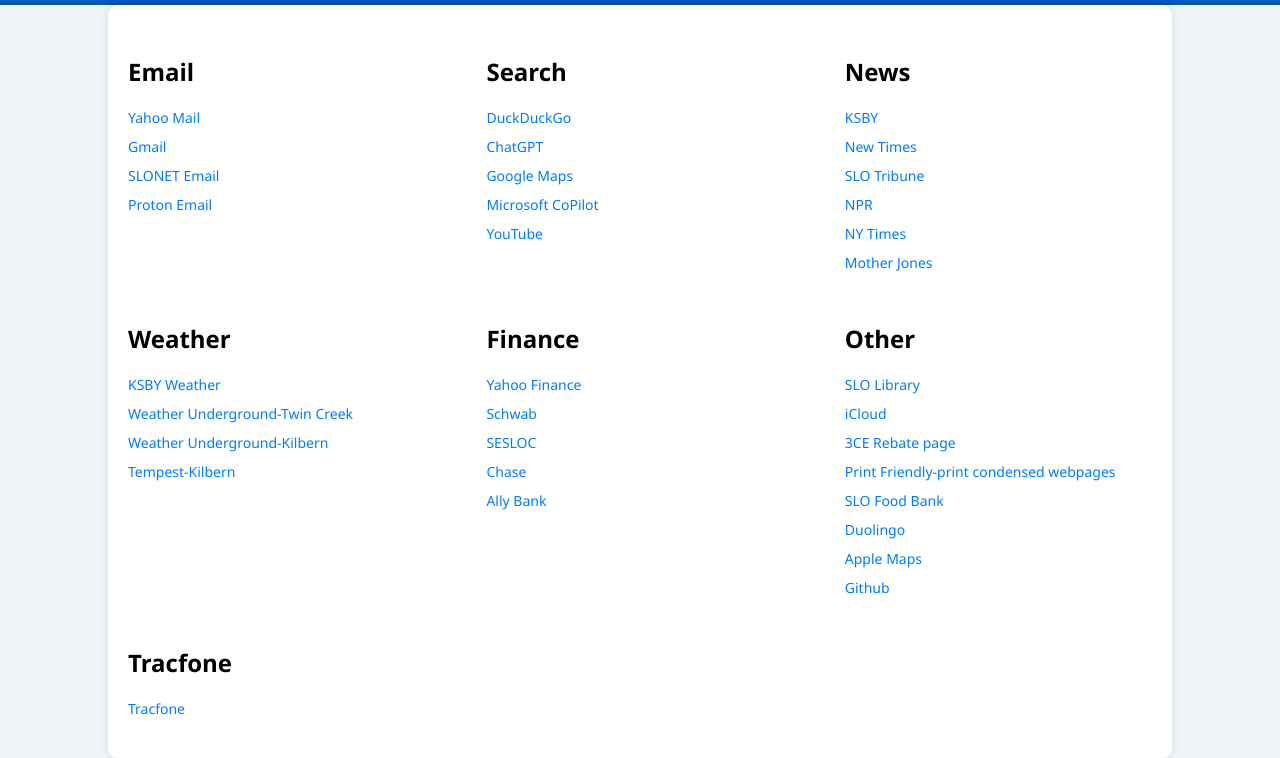
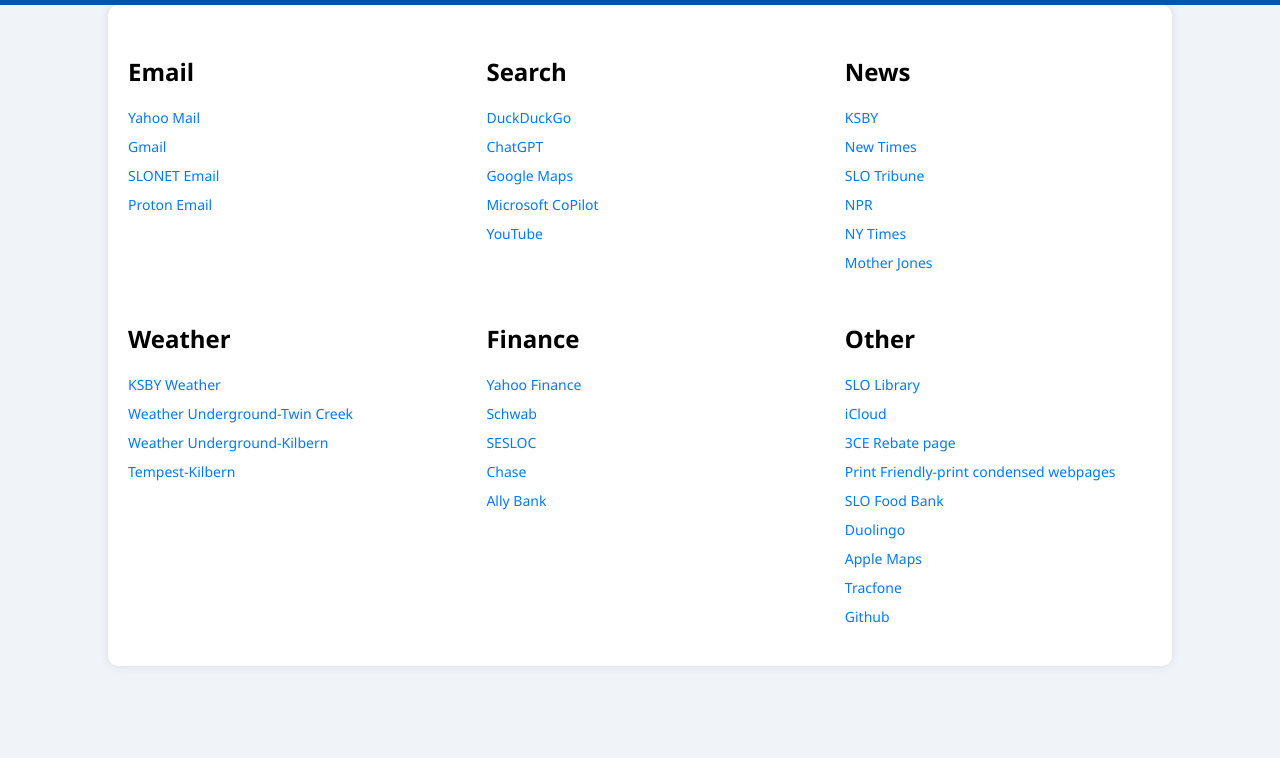
Before and after one commit to pwslo/Homepage, a plain HTML site: page index.html in a window 1280 px wide. Shown: the part 91-849 px from the top of the page. After the commit the page ends 800 px from the top, so only its background shows below. Drawn offline with Linux system fonts and the light colour scheme.

```diff
--- a/index.html
+++ b/index.html
@@ -103,11 +103,8 @@
 			<a href="https://www.slofoodbank.org/">SLO Food Bank</a>
 			<a href="https://www.duolingo.com/learn">Duolingo</a>
 			<a href="https://maps.apple.com">Apple Maps</a>
+			<a href="https://www.tracfone.com/home">Tracfone</a>
 			<a href="https://github.com">Github</a>
-        </div>
-        <div class="section">
-            <h2>Tracfone</h2>
-            <a href="https://www.tracfone.com/home">Tracfone</a>
         </div>
     </div>
 </body>
```
